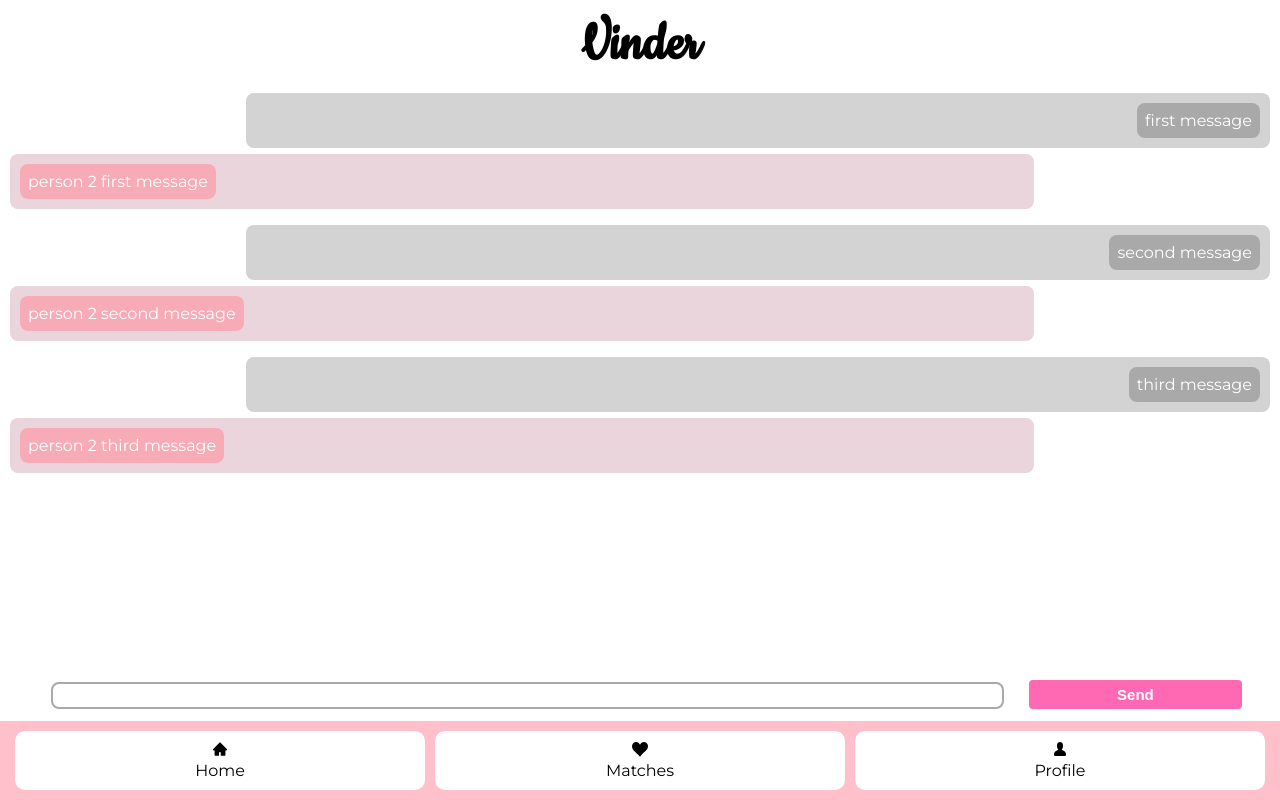
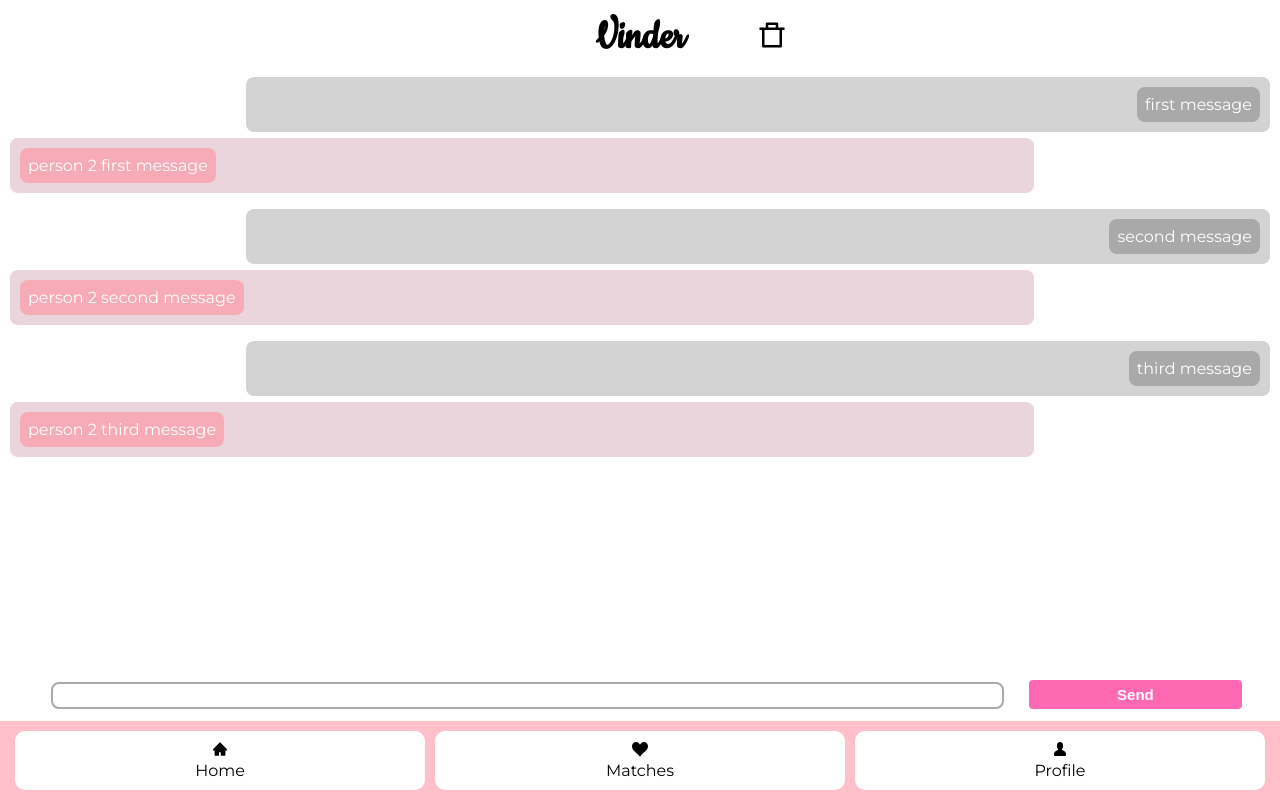
Before and after one commit to nls20/Dating_App_Frontend, a React (Create React App) app: page /matches/conversation in a window 1280 px wide. Built offline with nearby package versions, Linux system fonts and the light colour scheme.

Commit message:
Added help button to homepage and delete button to messages page

```diff
--- a/src/components/Conversation/NewChat.js
+++ b/src/components/Conversation/NewChat.js
@@ -18,7 +18,7 @@ import './NewChat.css'
 
     return (
         <>
-            <section class="message-submit">
+            <section className="message-submit">
                 <form onSubmit={formSubmit} action="">
                     <input id="input-box" type="text" value={message} onChange={textChange}/>
 
--- a/src/components/Profile/DisplayInformation.js
+++ b/src/components/Profile/DisplayInformation.js
@@ -39,7 +39,7 @@ const DisplayInformation = ({name, age, location, hobbies, typeFile, gender, pre
         <p id="hobbies"><span id="name1">Hobbies - </span>{hobbies}</p>
         <p id="Gender"><span id="name1">Gender - </span>{gender}</p>
         <p id="preference"><span id="name1">Interested in - </span> {preference}</p>
-        <Link to="/profile"><button id="button-update" value={true} onClick={handleUpdateButton}><i class="fa fa-user-edit"></i></button></Link>
+        <Link to="/profile"><button id="button-update" value={true} onClick={handleUpdateButton}><i className="fa fa-user-edit"></i></button></Link>
       </article>
     )}
 }
--- a/src/components/Profile/HandleRadioButtons.js
+++ b/src/components/Profile/HandleRadioButtons.js
@@ -19,7 +19,7 @@ const HandleRadioButtons = ({vaccinated}) => {
   return (
     <>
     <div className="Choice">
-      <div class="radio-button">
+      <div className="radio-button">
         <input type="radio"
         id="Choice1"
         name="vaccinated"
@@ -30,7 +30,7 @@ const HandleRadioButtons = ({vaccinated}) => {
         <label htmlFor="Choice1">YES</label>
       </div>
 
-      <div class="radio-button">
+      <div className="radio-button">
         <input
         type="radio"
         id="Choice2"
--- a/src/components/Swiping/DisplayInfo.css
+++ b/src/components/Swiping/DisplayInfo.css
@@ -1,5 +1,5 @@
 .display-container {
-    padding-top: 20px;
+    padding-top: 10px;
 }
 
 .display-container > h2 {
--- a/src/components/Swiping/DisplayInfo.js
+++ b/src/components/Swiping/DisplayInfo.js
@@ -25,7 +25,7 @@ const DisplayInfo = ({potentialMatches}) => {
     if (potentialMatches.length > 0) {
         return (
             <div className="display-container">
-                <img class="display-picture"src={option.picture}></img>
+                <img className="display-picture"src={option.picture}></img>
                 <h2>{option.name}</h2>
                 <p>{option.age}</p>
                 <p>{option.location}</p>
--- a/src/components/Swiping/NoButton.js
+++ b/src/components/Swiping/NoButton.js
@@ -20,7 +20,7 @@ const NoButton = ({option, potentialMatches, selectOption}) => {
 return (
     <div className="button">
         <button className="swipe-btn-no" value={option.name} onClick={handleMatchNo}>
-            <div class="cross"> <ImCross /></div>
+            <div className="cross"> <ImCross /></div>
         </button>
     </div>
 )
--- a/src/components/Swiping/YesButton.js
+++ b/src/components/Swiping/YesButton.js
@@ -18,9 +18,9 @@ const handleMatchYes = () => {
 }
 
 return (
-    <div class="button">
-        <button class="swipe-btn-yes" onClick={handleMatchYes}>
-            <div class="heart"><ImHeart/></div>
+    <div className="button">
+        <button className="swipe-btn-yes" onClick={handleMatchYes}>
+            <div className="heart"><ImHeart/></div>
         </button>
     </div>
 
--- a/src/containers/VinderContainer.css
+++ b/src/containers/VinderContainer.css
@@ -15,11 +15,29 @@
 #header{
     font-family: 'Cookie', cursive;
     font-size: 30px;
+    display: flex;
+    justify-content: center;
 }
 
 #header > h1 {
+    display: flex;
     margin-bottom: 0px;
+    margin-left: 100px;
     color: black;
     margin-top: 10px;
     padding: 2px;
 }
+
+#header > div {
+    margin-top: 20px;
+    margin-left: 70px;
+}
+
+.help-button {
+    text-decoration: none;
+}
+
+.delete-button {
+    height: 30px;
+    width: 30px;
+}
--- a/src/containers/VinderContainer.js
+++ b/src/containers/VinderContainer.js
@@ -1,4 +1,4 @@
-import { useState } from "react";
+import { useState, useEffect } from "react";
 import { BrowserRouter as Router, Route, Switch } from "react-router-dom";
 import SwipingPage from "../components/Swiping/SwipingPage";
 import NavBar from "../components/NavBar/NavBar";
@@ -6,6 +6,7 @@ import MatchesPage from "../components/Matches/MatchesPage";
 import ProfilePage from "../components/Profile/ProfilePage";
 import Chatroom from "../components/Conversation/Chatroom";
 import "./VinderContainer.css";
+import { RiQuestionLine, RiDeleteBin7Line } from "react-icons/ri";
 
 const VinderContainer = () => {
   const [name, setName] = useState("");
@@ -156,13 +157,24 @@ const VinderContainer = () => {
     setPreference(details.preference);
   };
 
+  const iconSelect = () => {
+    if (window.location.pathname === "/") {
+      return <i onClick="" className="help-button"><RiQuestionLine/></i>
+    } else if (window.location.pathname.split("/")[2] === "conversation") {
+      return <i onClick="" className="delete-button"><RiDeleteBin7Line/></i>
+    } else {
+      return null
+    }
+  }
+
   return (
     <>
-      <div id="header">
-        <h1>Vinder</h1>
-      </div>
       <section id="router">
         <Router forceRefresh={true}>
+          <div id="header">
+            <h1>Vinder</h1>
+            <div>{iconSelect()}</div>
+          </div>
           <div id="page-body">
             <Switch id="switch">
               <Route exact path="/">
```
